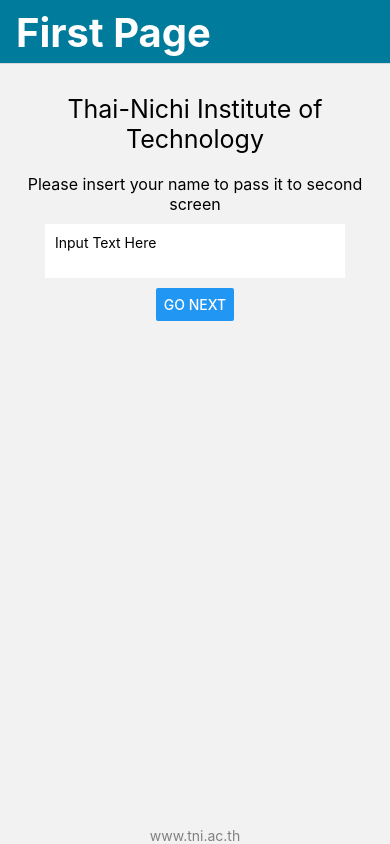
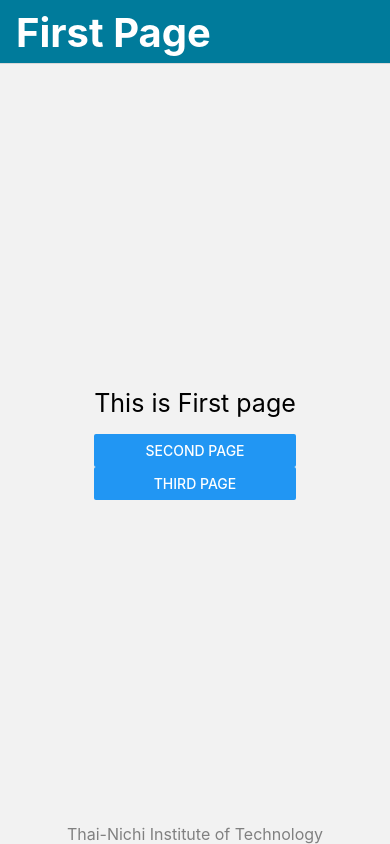
Before and after one commit to LittleT0fu/nvProject, a React Native app: screen / in a window 390 px wide. Built offline with nearby package versions, Linux system fonts and the light colour scheme.

Commit message:
8/31/2022

```diff
--- a/App.js
+++ b/App.js
@@ -7,8 +7,10 @@
 // import AboutScreen from "./screens/AboutScreen";
 import React, { useState } from "react";
 
-import FirstPage from "./screens/FirstPage";
-import SecondPage from "./screens/SecondPage";
+
+import FirstPage from "./reCapstackNavigation/FirstPage";
+import SecondPage from "./reCapstackNavigation/SecondPage"
+import ThirdPage from "./reCapstackNavigation/ThirdPage";
 
 
 
@@ -30,6 +32,7 @@
       >
         <Stack.Screen name="First Page" component={FirstPage} />
         <Stack.Screen name="Second Page" component={SecondPage} />
+        <Stack.Screen name="Third Page" component={ThirdPage} />
       </Stack.Navigator>
     </NavigationContainer>
   );
--- /dev/null
+++ b/reCapstackNavigation/FirstPage.js
@@ -0,0 +1,47 @@
+import { View, Text, StyleSheet, Button, TextInput } from "react-native";
+import React from "react";
+
+const FirstPage = ({ navigation}) => {
+
+  return (
+    <>
+    <View style={styles.container}>
+      <View style={{flex : 1,justifyContent : "center"}}>
+        <Text style= {styles.textTopStyle}>This is First page</Text>
+        <Button
+            title="second page"
+            onPress={() => navigation.navigate("Second Page",{})}
+          />
+          <Button
+            title="Third page"
+            onPress={() => navigation.navigate("Third Page",{})}
+          />
+      </View>
+    </View>
+    <View>
+      <Text style={styles.textBottomStyle}>
+        Thai-Nichi Institute of Technology
+      </Text>
+    </View>
+  </>
+  );
+};
+
+export default FirstPage;
+
+const styles = StyleSheet.create({
+  container: {
+    flex: 1,
+    alignItems: "center",
+  },
+  textTopStyle: {
+    fontSize: 25,
+    textAlign: "center",
+    marginBottom: 16,
+  },
+  textBottomStyle: {
+    fontSize: 16,
+    textAlign: "center",
+    color: "grey",
+  },
+});
--- /dev/null
+++ b/reCapstackNavigation/SecondPage.js
@@ -0,0 +1,48 @@
+import { View, Text, StyleSheet ,Button } from "react-native";
+import React from "react";
+
+const SecondPage = ({navigation}) => {
+  return (
+    <>
+    <View style={styles.container}>
+      <View style={{flex : 1,justifyContent : "center"}}>
+        <Text style= {styles.textTopStyle}>This is Second page</Text>
+        <Button
+            title="second page"
+            onPress={() => navigation.navigate("First Page",{})}
+          />
+          <Button
+            title="Third page"
+            onPress={() => navigation.navigate("Third Page",{})}
+          />
+      </View>
+    </View>
+    <View style={{ alignItems: "center" }}>
+      <Text
+        style={styles.textBottomStyle}
+      >
+         Thai-Nichi Institute of Technology
+      </Text>
+    </View>
+  </>
+  );
+};
+
+export default SecondPage;
+
+const styles = StyleSheet.create({
+  container: {
+    flex: 1,
+    alignItems: "center",
+  },
+  textTopStyle: {
+    fontSize: 25,
+    textAlign: "center",
+    marginBottom: 16,
+  },
+  textBottomStyle: {
+    fontSize: 16,
+    textAlign: "center",
+    color: "grey",
+  },
+});
--- /dev/null
+++ b/reCapstackNavigation/ThirdPage.js
@@ -0,0 +1,48 @@
+import { View, Text, StyleSheet , Button } from "react-native";
+import React from "react";
+
+const ThirdPage = ({ navigation }) => {
+  return (
+    <>
+    <View style={styles.container}>
+      <View style={{flex : 1,justifyContent : "center"}}>
+        <Text style= {styles.textTopStyle}>This is Third page</Text>
+        <Button
+            title="second page"
+            onPress={() => navigation.navigate("First Page",{})}
+          />
+          <Button
+            title="Third page"
+            onPress={() => navigation.navigate("Second Page",{})}
+          />
+      </View>
+    </View>
+    <View style={{ alignItems: "center" }}>
+      <Text
+        style={styles.textBottomStyle}
+      >
+         Thai-Nichi Institute of Technology
+      </Text>
+    </View>
+  </>
+  );
+};
+
+export default ThirdPage;
+
+const styles = StyleSheet.create({
+  container: {
+    flex: 1,
+    alignItems: "center",
+  },
+  textTopStyle: {
+    fontSize: 25,
+    textAlign: "center",
+    marginBottom: 16,
+  },
+  textBottomStyle: {
+    fontSize: 16,
+    textAlign: "center",
+    color: "grey",
+  },
+});
```
